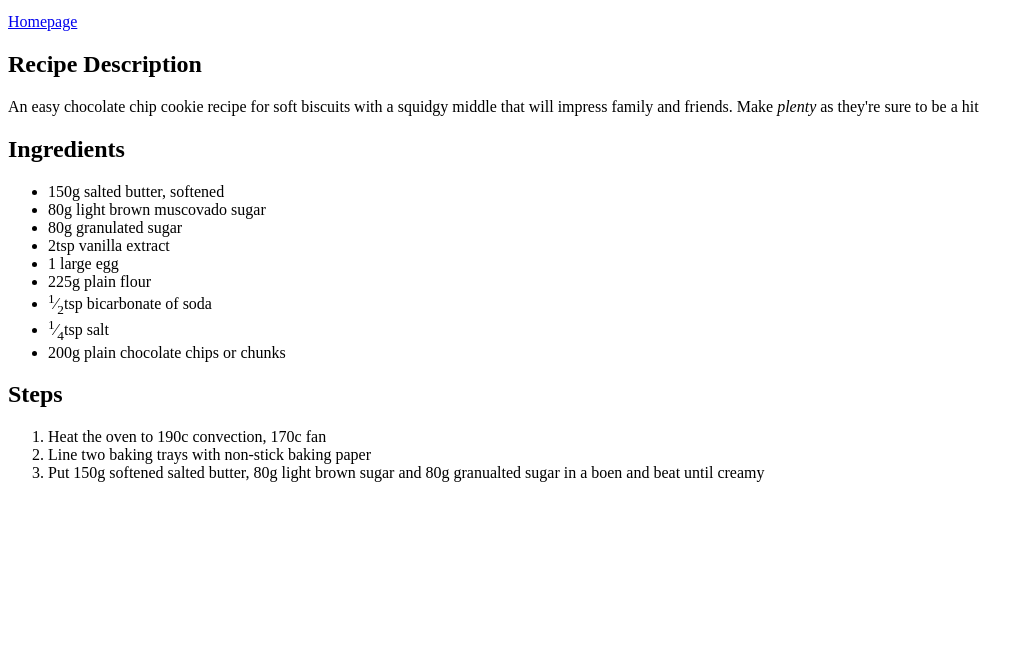
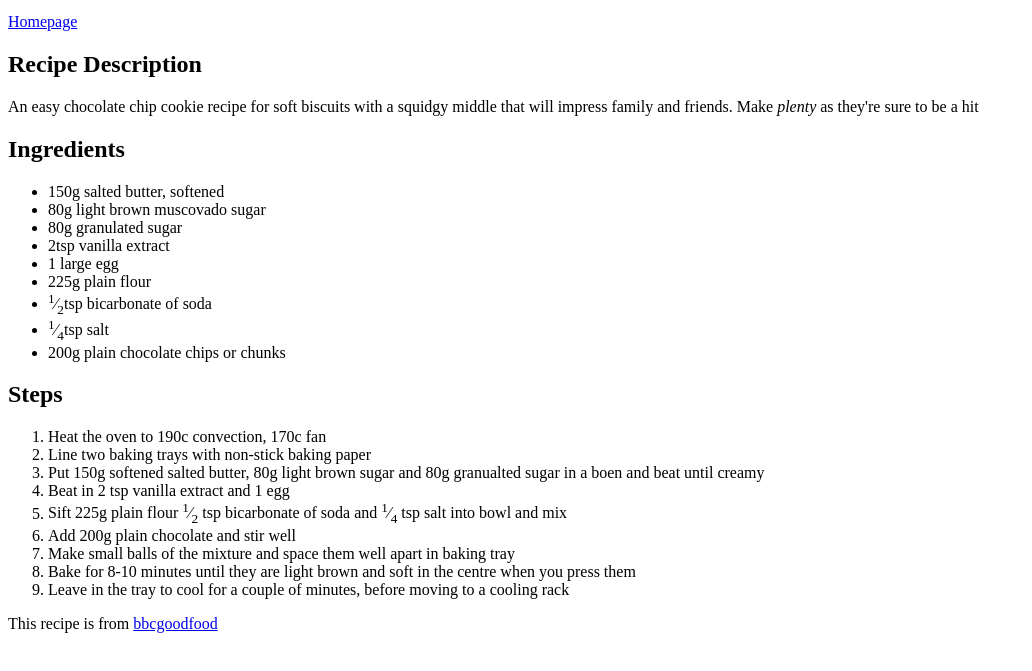
Before and after one commit to Zaandros/Recipe_Website, a plain HTML site: page recipes/vintage_cookies.html in a window 1280 px wide. Shown: the part 101-772 px from the top of the page, without its empty margins (0-1032 px from the left). Drawn offline with Linux system fonts and the light colour scheme.

Commit message:
vintage_cookies.html recipe steps added
    recipe steps added in an ordered list
    link to the sauce website for the recipe added to the bottom

```diff
--- a/recipes/vintage_cookies.html
+++ b/recipes/vintage_cookies.html
@@ -33,7 +33,15 @@
         <li>Heat the oven to 190c convection, 170c fan</li>
         <li>Line two baking trays with non-stick baking paper</li>
         <li>Put 150g softened salted butter, 80g light brown sugar and 80g granualted sugar in a boen and beat until creamy</li>
+        <li>Beat in 2 tsp vanilla extract and 1 egg</li>
+        <li>Sift 225g plain flour <sup>1</sup>&frasl;<sub>2</sub> tsp bicarbonate of soda and <sup>1</sup>&frasl;<sub>4</sub> tsp salt into bowl and mix</li>
+        <li>Add 200g plain chocolate and stir well</li>
+        <li>Make small balls of the mixture and space them well apart in baking tray</li>
+        <li>Bake for 8-10 minutes until they are light brown and soft in the centre when you press them</li>
+        <li>Leave in the tray to cool for a couple of minutes, before moving to a cooling rack</li>
 
     </ol>
+
+    <p>This recipe is from <a href="https://www.bbcgoodfood.com/recipes/vintage-chocolate-chip-cookies" target="_blank" rel="noopener noreferrer">bbcgoodfood</a></p>
 </body>
 </html>
```
